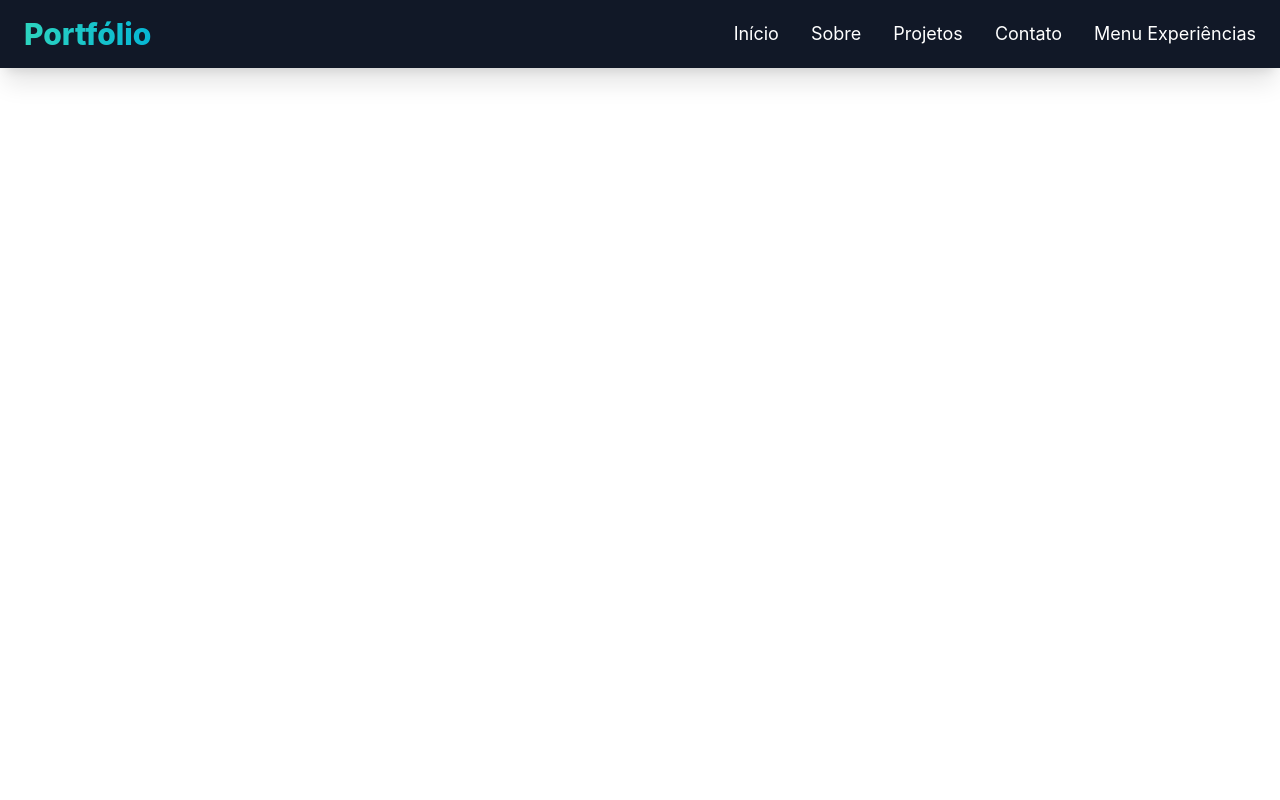
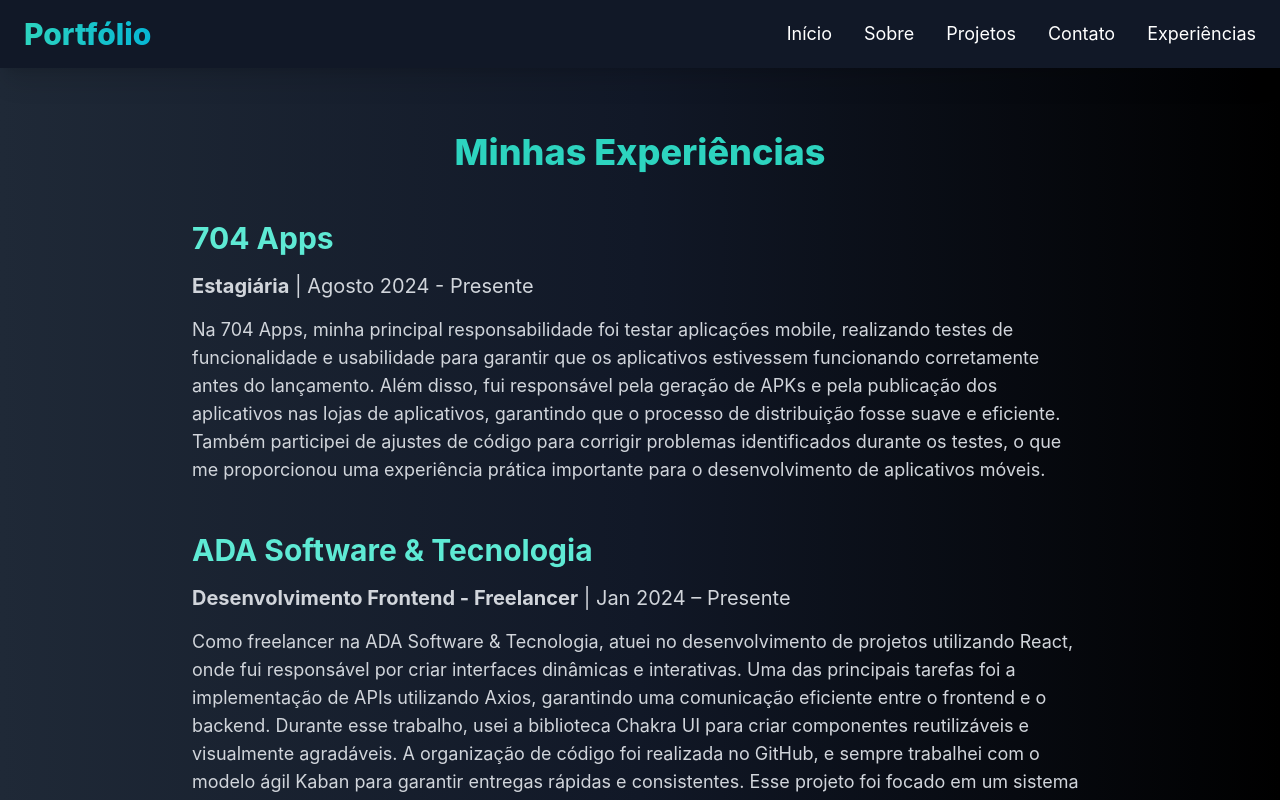
Before and after one commit to arlyanne/portfolio, a React (Create React App) app: page /experience in a window 1280 px wide. Shown: the top 800 px of the page. Built offline with nearby package versions, Linux system fonts and the light colour scheme.

Commit message:
atualizando tela de experiencia com novos nomes e alterando rota

```diff
--- a/src/App.tsx
+++ b/src/App.tsx
@@ -5,7 +5,7 @@
 import Projects from "./pages/Projects";
 import Contact from "./pages/Contact";
 import NavBar from "./components/NavBar/NavBar";
-import Menu from "./pages/Menu";
+import Experience from "./pages/Experience";
 
 export default function App() {
   return (
@@ -16,7 +16,7 @@
         <Route path="/about" element={<About/>}/>
         <Route path="/projects" element={<Projects/>}/>
         <Route path="/contact" element={<Contact/>}/>
-        <Route path="/menu" element={<Menu/>}/>
+        <Route path="/experience" element={<Experience/>}/>
       </Routes>
     </Router>
   )
--- a/src/components/NavBar/NavBar.tsx
+++ b/src/components/NavBar/NavBar.tsx
@@ -55,10 +55,10 @@
         </li>
         <li>
           <Link
-            to="/menu"
+            to="/experience"
             className="text-lg hover:text-teal-300 transition duration-300"
           >
-            Menu Experiências
+            Experiências
           </Link>
         </li>
       </ul>
--- a/src/pages/Menu.tsx
+++ b/src/pages/Experience.tsx
@@ -1,6 +1,6 @@
 import { motion } from "framer-motion";
 
-export default function Menu() {
+export default function Experience() {
   return (
     <div className="min-h-screen bg-gradient-to-r from-gray-800 via-gray-900 to-black text-white flex items-center justify-center pt-16 px-8">
       <div className="w-full max-w-4xl">
```
